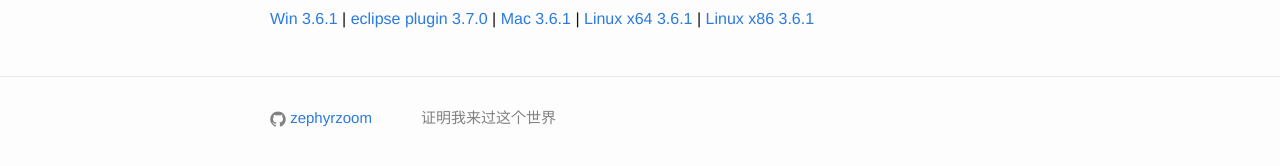
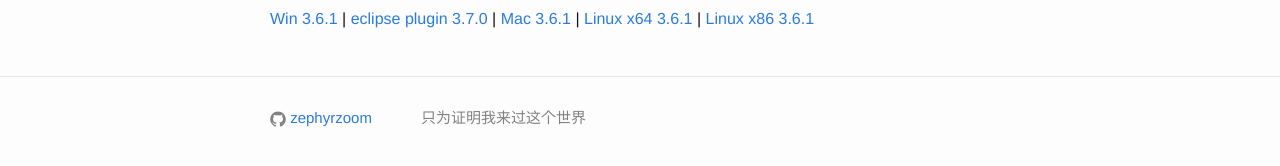
Before and after one commit to zephyrzoom/zephyrzoom.github.io, a Jekyll site: the page built from index.html, in a window 1280 px wide. Shown: the part 367-533 px from the top of the page. Built offline with Jekyll 4.4.1, drawn with Linux system fonts in a browser that asks for light colours.

Commit message:
update _config

```diff
--- a/_config.yml
+++ b/_config.yml
@@ -9,7 +9,7 @@
 title: 707
 email: 707472783@qq.com
 description: > # this means to ignore newlines until "baseurl:"
-    证明我来过这个世界
+    只为证明我来过这个世界
 baseurl: "" # the subpath of your site, e.g. /blog
 url: "http://zephyrzoom.github.io" # the base hostname & protocol for your site
 github_username: zephyrzoom
```
